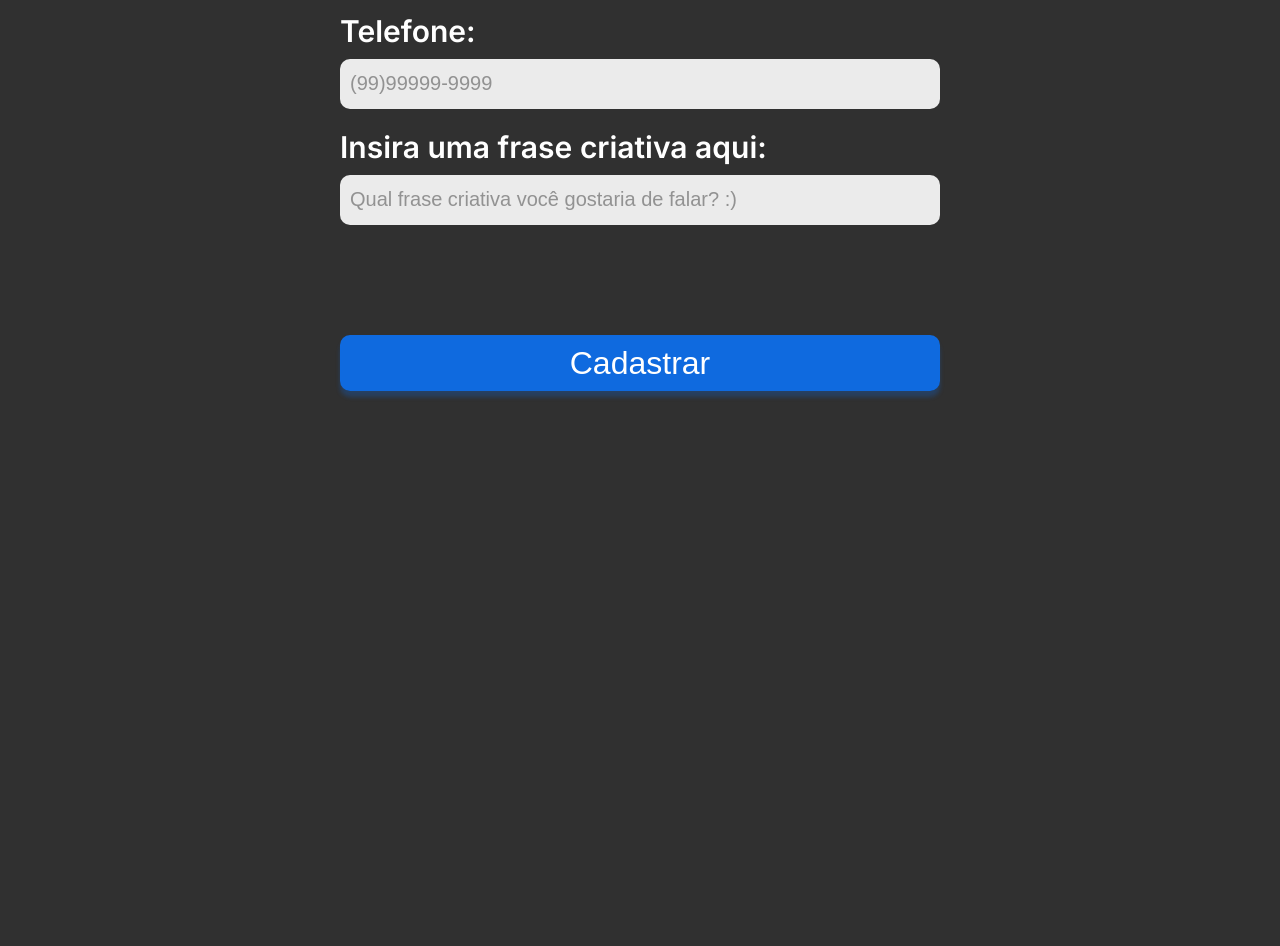
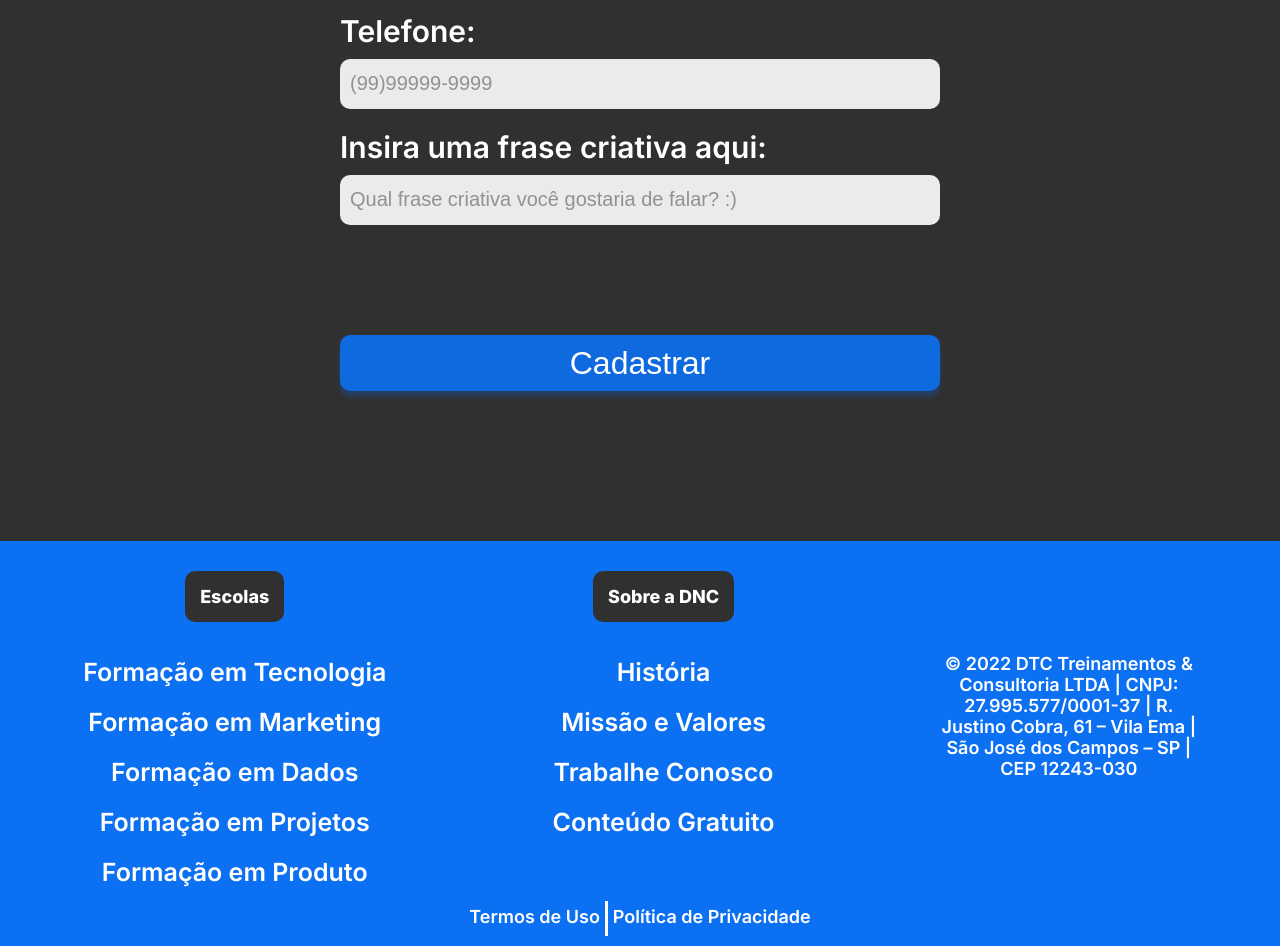
Before and after one commit to geizianeneves/bootcamp-dnc, a plain HTML site: page index.html in a window 1280 px wide. Shown: the part 1165-2111 px from the top of the page. Before the commit the page ends 1706 px from the top, so only its background shows below. Drawn offline with Linux system fonts and the light colour scheme.

```diff
--- a/estilo.css
+++ b/estilo.css
@@ -163,3 +163,133 @@
   box-shadow: 0px 6px 4px 0px rgba(12, 112, 242, 0.25);
   cursor: pointer;
 }
+
+/* Footer */
+
+footer {
+  width: 100%;
+  background-color: var(--azul-dnc);
+}
+
+footer .linha1 {
+  display: flex;
+  justify-content: space-around;
+  align-items: center;
+}
+
+footer ul {
+  list-style: none;
+  margin: 0px;
+  padding: 0px;
+  font-family: var(--fonte-padrao);
+  font-size: 18px;
+}
+
+footer nav {
+  display: flex;
+  flex-direction: column;
+  align-items: center;
+  height: 350px;
+}
+
+footer h5 {
+  text-align: center;
+  color: white;
+  font-weight: 800;
+  font-size: 18px;
+  font-family: var(--fonte-padrao);
+  background-color: var(--preto-dnc);
+  border-radius: 10px;
+  padding: 15px 15px 15px 15px;
+  margin-bottom: 15px;
+}
+
+footer ul li {
+  text-align: center;
+  color: white;
+  font-weight: 600;
+  font-size: 25px;
+  font-family: var(--fonte-padrao);
+
+  margin: 20px 0px 20px 0px;
+}
+
+footer ul li a {
+  color: white;
+  text-decoration: none;
+}
+
+footer ul li a:hover {
+  color: var(--cinza-hover);
+}
+footer .endereco {
+  font-weight: 600;
+  font-size: 18px;
+  font-family: var(--fonte-padrao);
+  color: white;
+  text-align: center;
+  width: 20%;
+}
+
+footer .linha2 {
+  height: 35px;
+  display: flex;
+  justify-content: center;
+  margin: 0px;
+  padding: 10px;
+}
+
+footer .linha2 a {
+  font-family: var(--fonte-padrao);
+  font-size: 18px;
+  font-weight: 600;
+  color: white;
+  text-decoration: none;
+  padding: 5px;
+}
+
+footer .linha2 a:first-child {
+  border-right: 3px solid white;
+}
+
+footer .linha2 a:hover {
+  color: var(--cinza-hover);
+}
+
+@media only screen and (max-width: 600px) {
+  /*Menu*/
+  #principal {
+    flex-direction: column;
+    height: auto;
+  }
+  #menu {
+    flex-direction: column;
+    width: 100%;
+    margin: 0px;
+  }
+  #menu a {
+    height: 50px;
+    align-items: center;
+  }
+  #principal button {
+    width: 100%;
+    margin: 0px;
+  }
+  /*Section */
+  section h1 {
+    font-size: 38px;
+  }
+  section h2 {
+    font-size: 28px;
+    padding-right: 5px;
+    padding-left: 5px;
+  }
+
+  form {
+    width: 95%;
+    font-size: 20px;
+  }
+  .checkbox-itens label {
+    font-size: 17px;
+  }
+}
--- a/index.html
+++ b/index.html
@@ -57,6 +57,54 @@
     </form>
   </section>
 
+  <footer>
+    <div class="linha1">
+      <nav>
+        <h5>Escolas</h5>
+        <ul>
+          <li>
+            <a href="">Formação em Tecnologia</a>
+          </li>
+          <li>
+            <a href="">Formação em Marketing</a>
+          </li>
+          <li>
+            <a href="">Formação em Dados</a>
+          </li>
+          <li>
+            <a href="">Formação em Projetos</a>
+          </li>
+          <li>
+            <a href="">Formação em Produto</a>
+          </li>
+        </ul>
+      </nav>
+      <nav>
+        <h5>Sobre a DNC</h5>
+        <ul>
+          <li>
+            <a href="">História</a>
+          </li>
+          <li>
+            <a href="">Missão e Valores</a>
+          </li>
+          <li>
+            <a href="">Trabalhe Conosco</a>
+          </li>
+          <li>
+            <a href="">Conteúdo Gratuito</a>
+          </li>
+        </ul>
+      </nav>
+      <div class="endereco">
+        © 2022 DTC Treinamentos & Consultoria LTDA | CNPJ: 27.995.577/0001-37 | R. Justino Cobra, 61 – Vila Ema | São José dos Campos – SP | CEP 12243-030
+      </div>
+    </div>
+    <div class="linha2">
+      <a href="">Termos de Uso</a>
+      <a href="">Política de Privacidade</a>
+    </div>
+  </footer>
 </body>
 
 </html>
```
